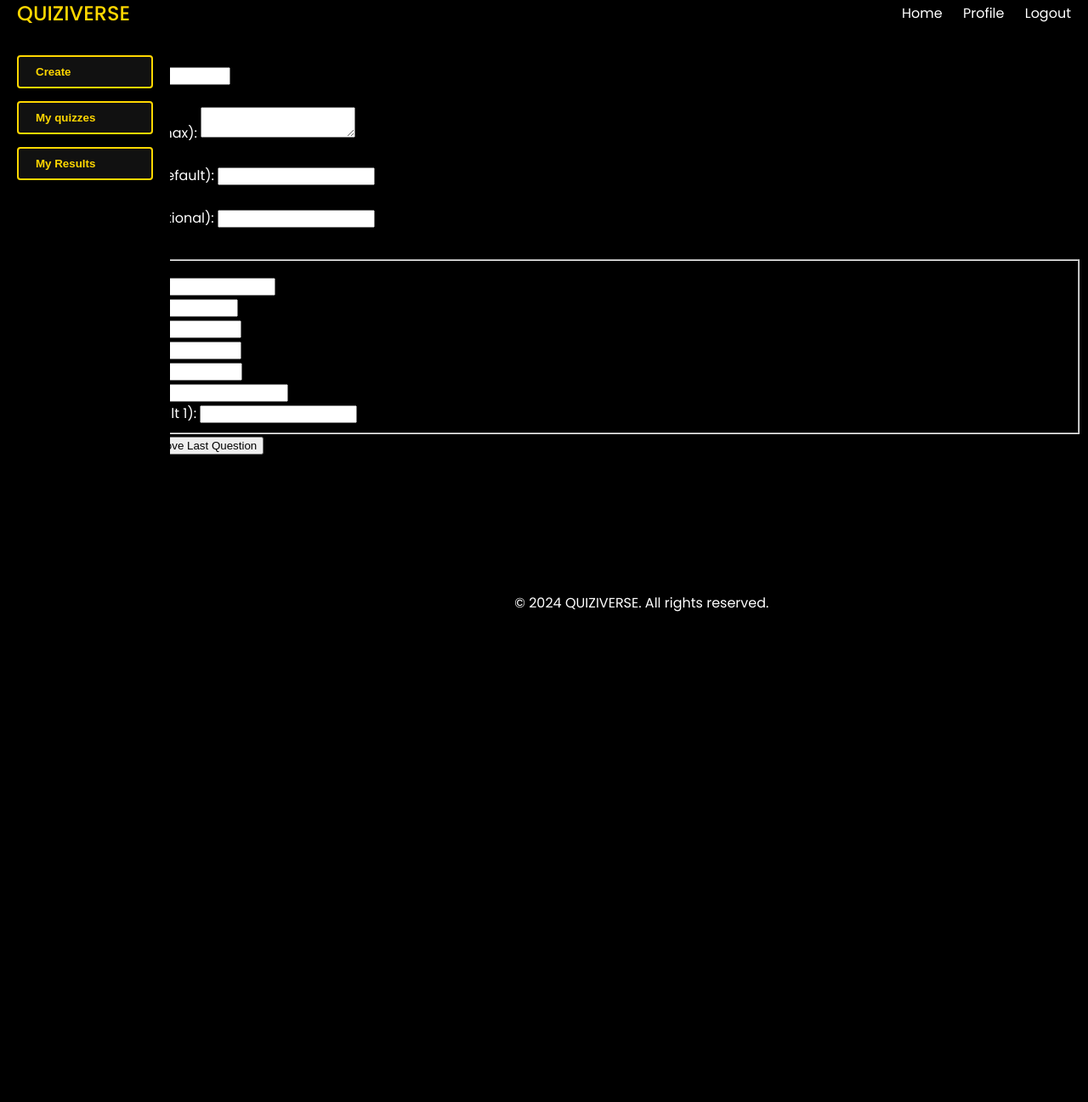
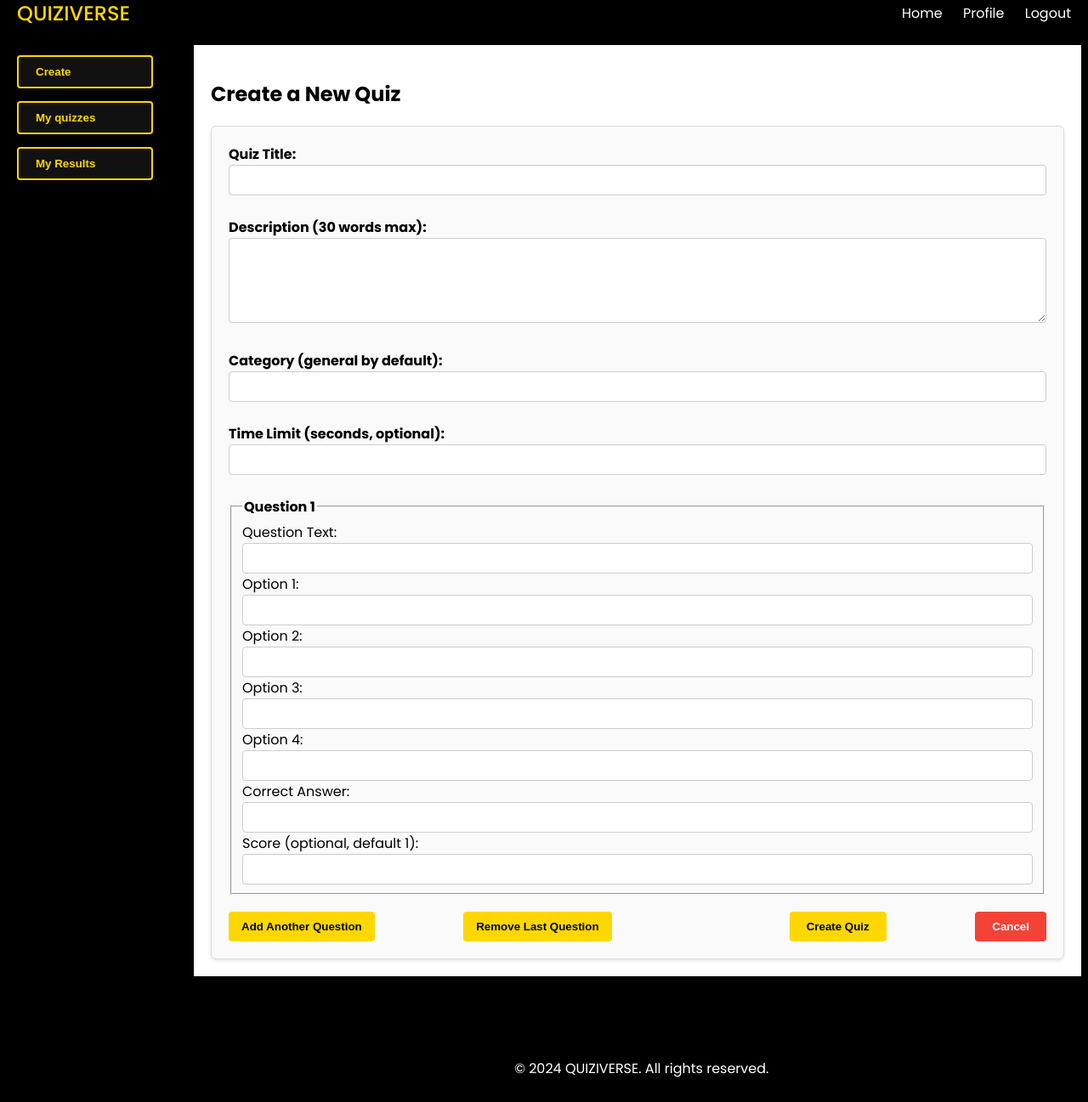
Before and after one commit to realWRC/quiziverse, a Flask app: page /create in a window 1280 px wide; the page is wider, and only the part inside the window is pictured. Shown: the part 15-1312 px from the top of that part at 85% size. Before the commit the page ends 735 px from the top of that part, so only its background shows below. Run offline with Flask 3, Linux system fonts and the light colour scheme; the visitor is signed in with stand-in values (Sample User, id 1).

Commit message:
Updated create quiz form with css

```diff
--- a/api/app.py
+++ b/api/app.py
@@ -108,7 +108,6 @@ def home():
         else:
             cursor = Quiz.getAll().sort([("title", 1), ("updated_at", -1)]).skip(skip).limit(per_page)
         quizzes = list(cursor)
-        pprint(quizzes)
         pagination = {
             'page': page,
             'total_pages': total_pages,
--- /dev/null
+++ b/api/static/css/create.css
@@ -0,0 +1,163 @@
+.main-section {
+  /* Push content below the fixed top nav and to the right of the side nav */
+  margin-top: 60px;    /* Same height as top nav */
+  margin-left: 220px;  /* Same width as side nav */
+  margin-bottom: 60px; /* Same height as footer */
+  padding: 20px;
+  /* box-sizing: border-box; */
+  /* height: calc(100vh - 60px - 60px); */
+  display: flex;
+  flex-direction: column;
+  background-color: #fff; /* White background for main content */
+}
+
+.create-quiz-section {
+  max-width: 800px;
+  margin: 0 auto;
+}
+
+.create-quiz-section h1 {
+  color: #000;
+  font-family: 'Montserrat', sans-serif;
+  margin-bottom: 20px;
+  text-align: center;
+}
+
+#createQuizForm {
+  background-color: #fafafa;
+  border: 1px solid #ddd;
+  border-radius: 6px;
+  padding: 20px;
+  box-shadow: 0 2px 4px rgba(0,0,0,0.1);
+}
+
+/* #createQuizForm .form-group { */
+/*   margin-bottom: 15px; */
+/*   color: #fff; */
+/* } */
+
+form .form-group label {
+  /* display: block; */
+  font-weight: bold;
+  margin-bottom: 5px;
+  color: #000;
+}
+
+.form-group label input[type="text"],
+.form-group input[type="number"],
+.form-group textarea {
+  width: 100%;
+  padding: 8px 10px;
+  border: 1px solid #ccc;
+  border-radius: 4px;
+  box-sizing: border-box;
+  font-size: 1rem;
+  color: #333;
+}
+
+.form-group textarea {
+  resize: vertical;
+  height: 100px;
+  max-height: 150px;
+}
+
+form .button-group {
+  display: flex;
+  justify-content: space-between;
+  margin-top: 20px;
+}
+
+form .button-group button {
+  background-color: #FFD700;
+  color: #000;
+  border: none;
+  padding: 10px 15px;
+  border-radius: 4px;
+  cursor: pointer;
+  font-weight: bold;
+}
+
+form .button-group button:hover {
+  background-color: #e5c100;
+}
+
+form .button-group .submit-btn {
+  background-color: #FFD700;
+  color: #000;
+  border: none;
+  padding: 10px 20px;
+  border-radius: 4px;
+  cursor: pointer;
+  font-weight: bold;
+}
+
+form .button-group .submit-btn:hover {
+  background-color: #e5c100;
+}
+
+form .button-group .cancel-link button {
+  background-color: #f44336;
+  color: #fff;
+  border: none;
+  padding: 10px 20px;
+  border-radius: 4px;
+  cursor: pointer;
+  font-weight: bold;
+}
+
+form .button-group .cancel-link button:hover {
+  background-color: #d32f2f;
+}
+
+form .questions-container fieldset .question-block {
+  border: 1px solid #ccc;
+  padding: 15px;
+  border-radius: 4px;
+  margin-bottom: 20px;
+  background-color: #fff;
+}
+
+form fieldset legend {
+  font-weight: bold;
+  color: #000;
+}
+
+form fieldset label {
+  /* display: block; */
+  /* font-weight: bold; */
+  margin-bottom: 5px;
+  color: #000;
+}
+
+form fieldset label input[type="text"],
+form fieldset label input[type="number"] {
+  width: 100%;
+  padding: 8px 10px;
+  border: 1px solid #ccc;
+  border-radius: 4px;
+  box-sizing: border-box;
+  font-size: 1rem;
+  color: #333;
+}
+
+form fieldset label.question-option input[type="text"] {
+  width: 80%;
+  padding: 8px 10px;
+  border: 1px solid #ccc;
+  border-radius: 4px;
+  box-sizing: border-box;
+  font-size: 1rem;
+  color: #333;
+}
+
+@media (max-width: 600px) {
+  .side-nav {
+    display: none;
+  }
+  .main-section {
+    margin-left: 0;
+  }
+  .create-quiz-section {
+    max-width: 100%;
+  }
+}
--- a/api/templates/create.html
+++ b/api/templates/create.html
@@ -1,10 +1,12 @@
 {% extends "home.html" %}
 
 {% block childcss %}
+<link rel="stylesheet" href="{{ url_for('static', filename='css/create.css') }}">
 {% endblock childcss %}
 
 {% block main %}
-<main>
+<section class="page-container">
+<main class="main-section">
 
   {% include "_verticalnav.html" %}
   <h1>Create a New Quiz</h1>
@@ -20,11 +22,12 @@
 
   {% if not data %}
   <form action="{{ url_for('create') }}" method="POST" id="createQuizForm">
+    <div class="form-group">
       <label>Quiz Title: <input type="text" name="title" required></label><br><br>
       <label>Description (30 words max): <textarea name="description"></textarea></label><br><br>
       <label>Category (general by default): <input type="text" name="category"></label><br><br>
       <label>Time Limit (seconds, optional): <input type="text" name="time_limit"></label><br><br>
-
+    </div>
     <div id="questions-container">
       <fieldset class="question-block"><legend>Question 1</legend>
         <label>Question Text: <input type="text" class="question-text" required></label><br>
@@ -38,11 +41,13 @@
     </div>
 
     <input type="hidden" name="quiz_json" id="quiz_json" value="">
+
+    <div class="button-group">
       <button type="button" id="add-question-btn">Add Another Question</button>
       <button type="button" id="remove-question-btn">Remove Last Question</button><br>
-
-    <button type="submit">Create Quiz</button>
-    <a href="{{ url_for('home') }}"><button type="button">Cancel</button></a>
+      <button type="submit" class="submit-btn">Create Quiz</button>
+      <a href="{{ url_for('home') }}" class="cancel-link"><button type="button">Cancel</button></a>
+    </div>
   </form>
 
   <script> let questionIndex = 1; </script>
@@ -50,10 +55,13 @@
   {% else %}
 
   <form action="{{ url_for('create') }}" method="POST" id="createQuizForm">
+
+    <div class="form-group">
       <label>Quiz Title: <input type="text" name="title" value="{{ data.title }}" required></label><br><br>
       <label>Description (30 words max): <textarea type="text" name="description" value="{{ data.description }}" required>{{ data['description'] }}</textarea></label><br><br>
       <label>Category (gerenal by default): <input type="text" name="category" value="{{ data.catergory }}"></label><br><br>
       <label>Time Limit (seconds, optional): <input type="text" name="time_limit" value="{{ data.time_limit }}"></label><br><br>
+    </div>
 
     <div id="questions-container">
       {% for question in data['questions']%}
@@ -70,11 +78,14 @@
     </div>
 
     <input type="hidden" name="quiz_json" id="quiz_json" value="">
+
+    <div class="button-group">
       <button type="button" id="add-question-btn">Add Another Question</button>
       <button type="button" id="remove-question-btn">Remove Last Question</button><br>
+      <button type="submit" class="submit-btn">Create Quiz</button>
+      <a href="{{ url_for('home') }}" class="cancel-link"><button type="button">Cancel</button></a>
+    </div>
 
-    <button type="submit">Create Quiz</button>
-    <a href="{{ url_for('home') }}"><button type="button">Cancel</button></a>
   </form>
 
   <script> let questionIndex = {{ data['questions']|length }} </script>
@@ -84,4 +95,5 @@
   <script src="{{ url_for('static', filename='js/create_quiz.js') }}"></script>
 
 </main>
+</section>
 {% endblock main %}
```
Lines whose indentation alone changed are shown as unchanged.
